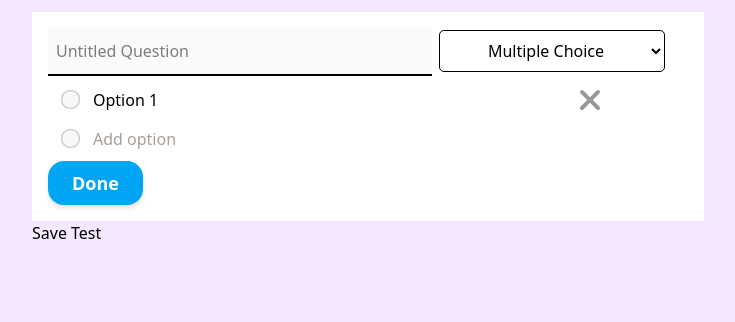
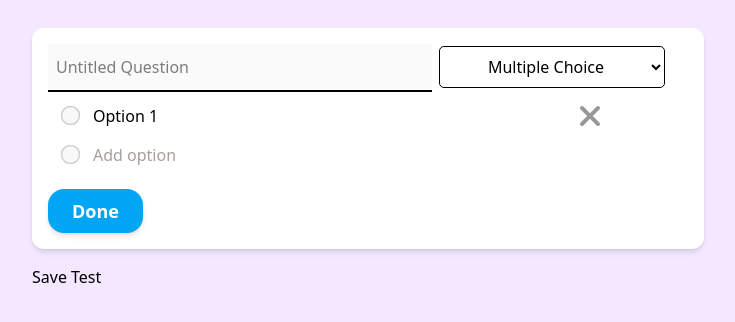
Before and after one commit to rohitrao835589/Examino, a React (Vite) app in the folder client/: page /test/1/edit in a window 1280 px wide. Shown: the top 322 px of the page, without its empty margins (272-1007 px from the left). Built offline with nearby package versions, Linux system fonts and the light colour scheme.

Commit message:
style:AddQuestion component

```diff
--- a/client/src/components/AddQuestion/AddQuestion.jsx
+++ b/client/src/components/AddQuestion/AddQuestion.jsx
@@ -51,20 +51,20 @@ function AddQuestion({ addNewQuestion, existingQuestion = null }) {
       id: nanoid(6),
       title: "",
       optionType: "choice",
-      options: [
-        { id: nanoid(6), text: "Option 1" },
-        { id: nanoid(6), text: "Option 2" },
-      ],
+      options: [{ id: nanoid(6), text: "Option 1" }],
     });
   }
 
   return (
-    <form onSubmit={handleSubmit} className="bg-white p-4">
+    <form
+      onSubmit={handleSubmit}
+      className="bg-white p-4 my-4 shadow-md rounded-xl "
+    >
       {/* this section include the input and option type choice */}
       <div className="w-[100%]">
         {/* Input for question title */}
         <input
-          className=" sm:w-[60%] w-[100%] bg-neutral-50 h-12 focus:bg-neutral-100 pl-2 border-b-2 focus:border-b-3 outline-none "
+          className=" sm:w-[60%] w-[100%] bg-neutral-50 h-12 focus:bg-neutral-100 pl-2 border-b-2 focus:border-b-3 outline-none hover:bg-neutral-100 "
           type="text"
           name="title"
           placeholder="Untitled Question"
@@ -151,7 +151,7 @@ function AddQuestion({ addNewQuestion, existingQuestion = null }) {
         type="submit"
         className="bg-sky-500 hover:bg-sky-600 text-white
   rounded-2xl py-2 px-6 sm:text-lg text-md font-semibold
-  shadow-md transition-all ease-in-out duration-200"
+  shadow-md transition-all ease-in-out duration-200 mt-3"
       >
         Done
       </button>
```
